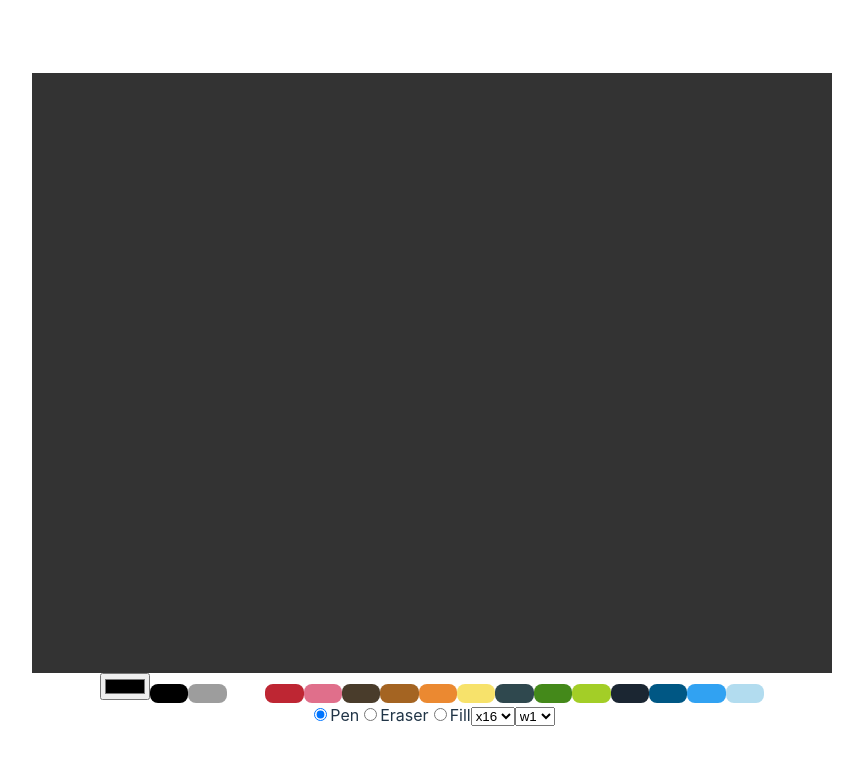
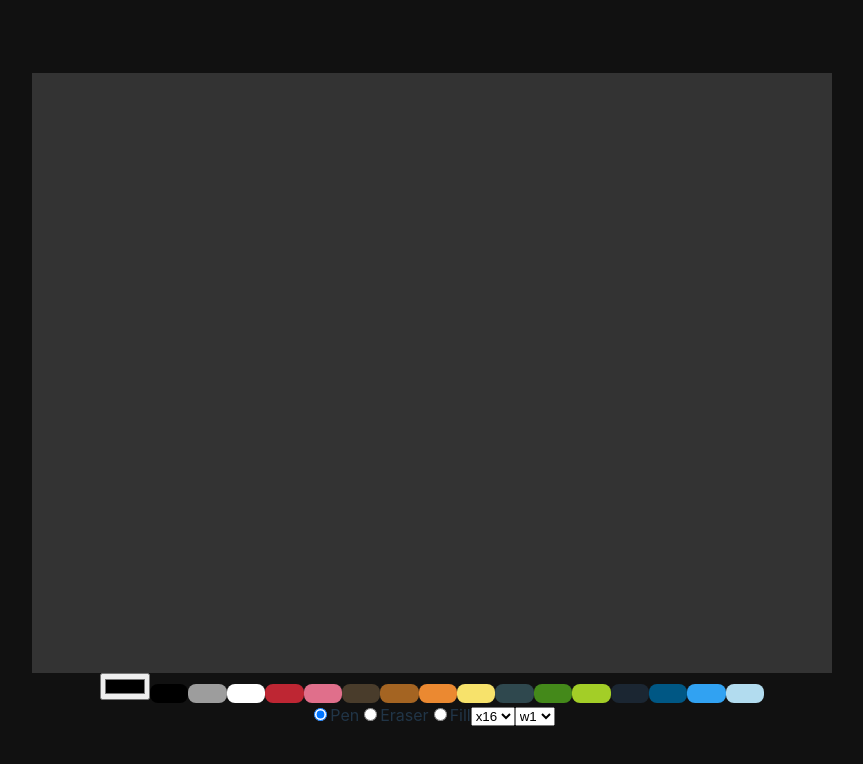
Before and after one commit to hashrock/vscode-sprite-editor-view, a Vue app: page / in a window 1280 px wide. Shown: the top 764 px of the page, without its empty margins (208-1071 px from the left). Built offline with nearby package versions, Linux system fonts and the light colour scheme.

Commit message:
update style

```diff
--- a/src/App.vue
+++ b/src/App.vue
@@ -1,5 +1,5 @@
 <template>
-  <div>
+  <div class="main">
     <div class="wrapper">
       <canvas class="bg" :style="canvasStyle" ref="canvasBg" width="200" height="200" />
       <canvas
@@ -441,6 +441,33 @@
 </script>
 
 <style>
+body, html{
+  height: 100%;
+  margin: 0;
+  padding: 0;
+  background-color: #111;
+}
+
+
+#app{
+  flex: 1;
+  height: 100%;
+  margin: 0;
+  padding: 0;
+  display: flex;
+}
+.main{
+  flex: 1;
+  display: flex;
+  flex-direction: column;
+  height: 100%;
+  width: 100%;
+  margin: 0;
+  padding: 0;
+  align-items: center;
+  justify-content: center;
+}
+
 canvas {
   position: absolute;
   top: 0;
```
